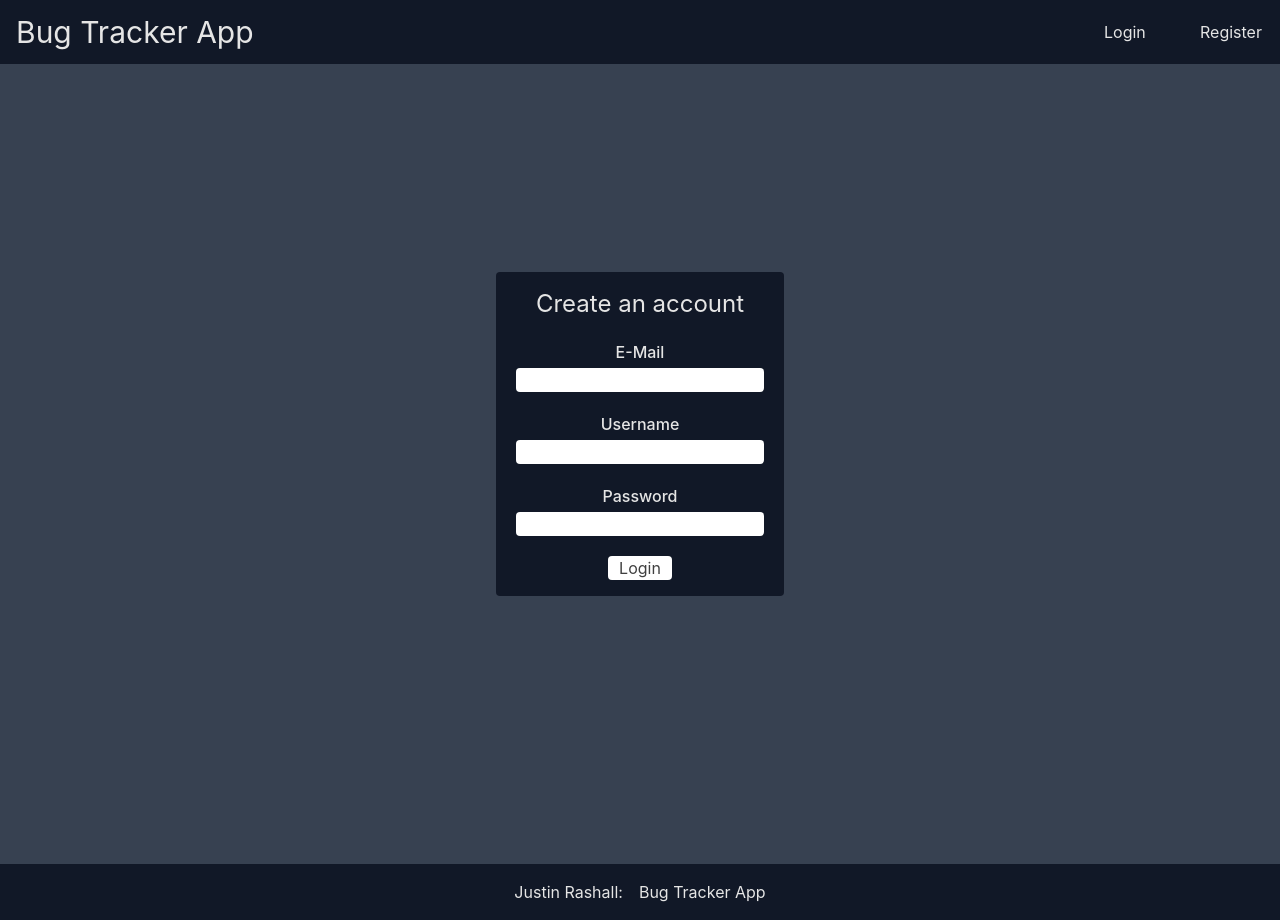
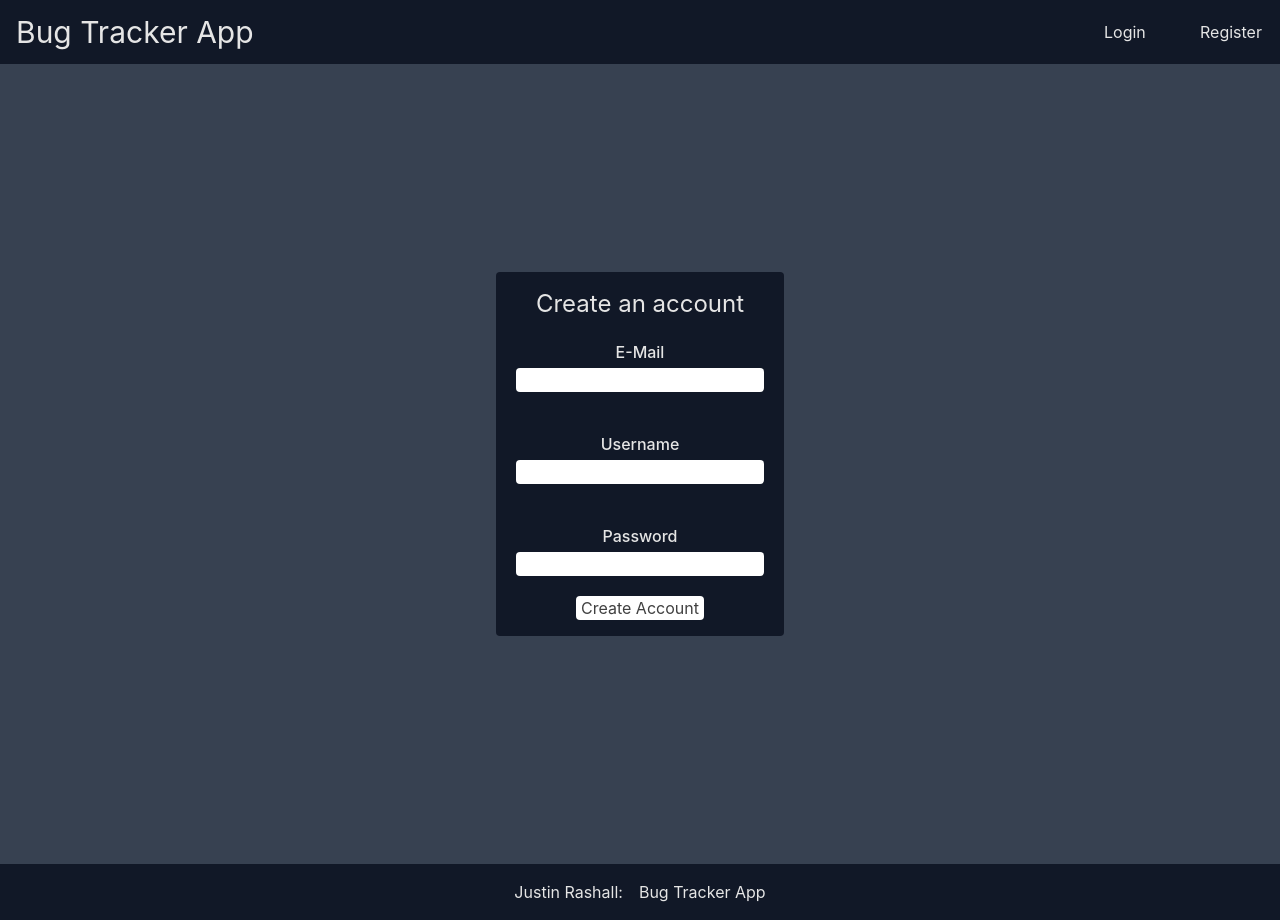
Before and after one commit to DeusMalsith/bugtrackerapp, a React (Create React App) app: page /register in a window 1280 px wide. Built offline with nearby package versions, Linux system fonts and the light colour scheme.

Commit message:
add register form state

```diff
--- a/src/routes/register/Register.js
+++ b/src/routes/register/Register.js
@@ -1,54 +1,12 @@
 import React from 'react';
+import RegisterForm from './components/RegisterForm';
 
 const Register = () => {
   return (
     <div className='flex justify-center container mx-auto'>
       <div className='flex flex-col text-center w-72 mt-52 bg-gray-900 rounded'>
         <h1 className='text-2xl mt-4'>Create an account</h1>
-        <form action=''>
-          <label className='block py-5'>
-            <span className='block pb-1 text-base font-medium text-neutral-200'>
-              E-Mail
-            </span>
-            <input
-              className='text-neutral-700 rounded'
-              type='email'
-              name='email'
-              id='email'
-              required
-            />
-          </label>
-          <label className='block pb-5'>
-            <span className='block pb-1 text-base font-medium text-neutral-200'>
-              Username
-            </span>
-            <input
-              className='text-neutral-700 rounded'
-              type='text'
-              name='username'
-              id='username'
-              required
-            />
-          </label>
-          <label className='block pb-5'>
-            <span className='block pb-1 text-base font-medium text-neutral-200'>
-              Password
-            </span>
-            <input
-              className='text-neutral-700 rounded'
-              type='password'
-              name='password'
-              id='password'
-              required
-            />
-          </label>
-          <button
-            className='bg-white rounded text-neutral-700 w-16 mb-4'
-            type='submit'
-          >
-            Login
-          </button>
-        </form>
+        <RegisterForm />
       </div>
     </div>
   );
--- /dev/null
+++ b/src/routes/register/components/RegisterForm.js
@@ -0,0 +1,54 @@
+import React, { useState } from 'react';
+import TextInput from '../../../common/TextInput';
+
+const RegisterForm = () => {
+  const [email, setEmail] = useState('');
+  const [password, setPassword] = useState('');
+  const [username, setUsername] = useState('');
+
+  const onSubmit = (e) => {
+    e.preventDefault();
+    console.log(email, username, password);
+  };
+
+  return (
+    <form action=''>
+      <TextInput
+        label='E-Mail'
+        type='email'
+        name='email'
+        id='email'
+        required={true}
+        value={email}
+        onChange={setEmail}
+      />
+      <TextInput
+        label='Username'
+        type='username'
+        name='username'
+        id='username'
+        required={true}
+        value={username}
+        onChange={setUsername}
+      />
+      <TextInput
+        label='Password'
+        type='password'
+        name='password'
+        id='password'
+        required={true}
+        value={password}
+        onChange={setPassword}
+      />
+      <button
+        onClick={onSubmit}
+        className='bg-white rounded text-neutral-700 w-32 mb-4'
+        type='submit'
+      >
+        Create Account
+      </button>
+    </form>
+  );
+};
+
+export default RegisterForm;
```
